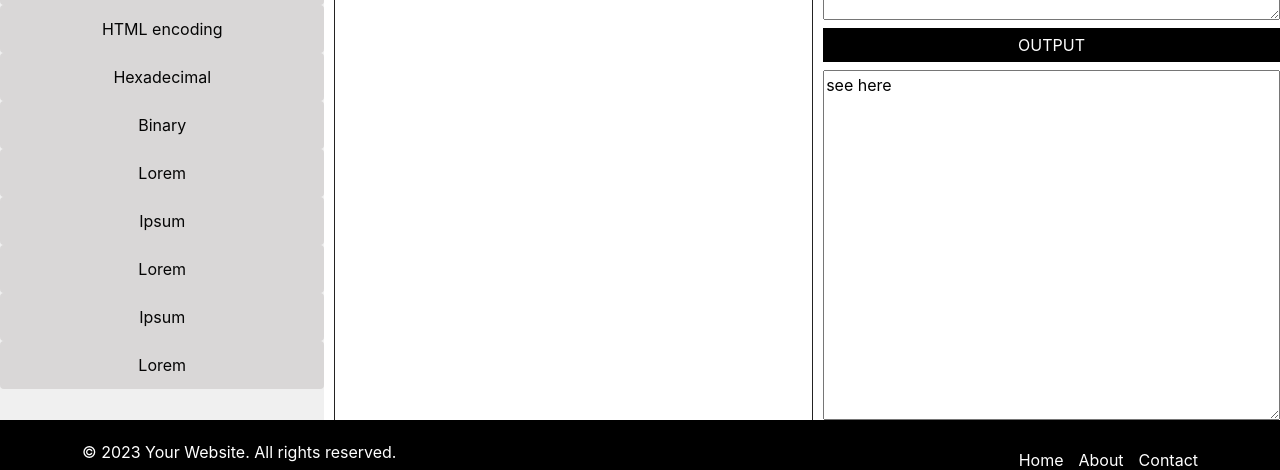
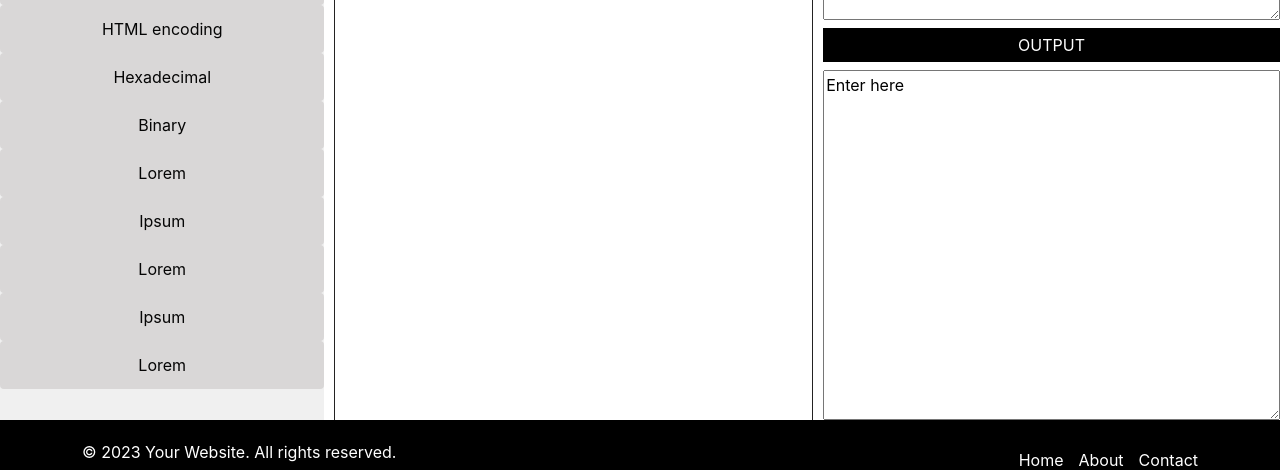
Before and after one commit to TheNetherWatcher/CS1_CyberChef_Clone, a React (Create React App) app: page / in a window 1280 px wide. Shown: the part 440-910 px from the top of the page. Built offline with nearby package versions, Linux system fonts and the light colour scheme; the HTML template or start-up script is replaced by a standard one.

Commit message:
set real time update in input and output

```diff
--- a/src/MyComponents/sectioncontent.js
+++ b/src/MyComponents/sectioncontent.js
@@ -9,6 +9,7 @@ const SectionContent = () => {
     console.log("On change")
     setText(event.target.value)
   }
+  let x = text
 
   return (
     <>
@@ -18,7 +19,7 @@ const SectionContent = () => {
     </div>
     <div className="section-content">
     <span className="span-area my-2">OUTPUT</span>
-    <textarea className="text-area" value={"see here"}></textarea>
+    <textarea className="text-area" value={x}></textarea>
     </div>
     </>
   );
```
